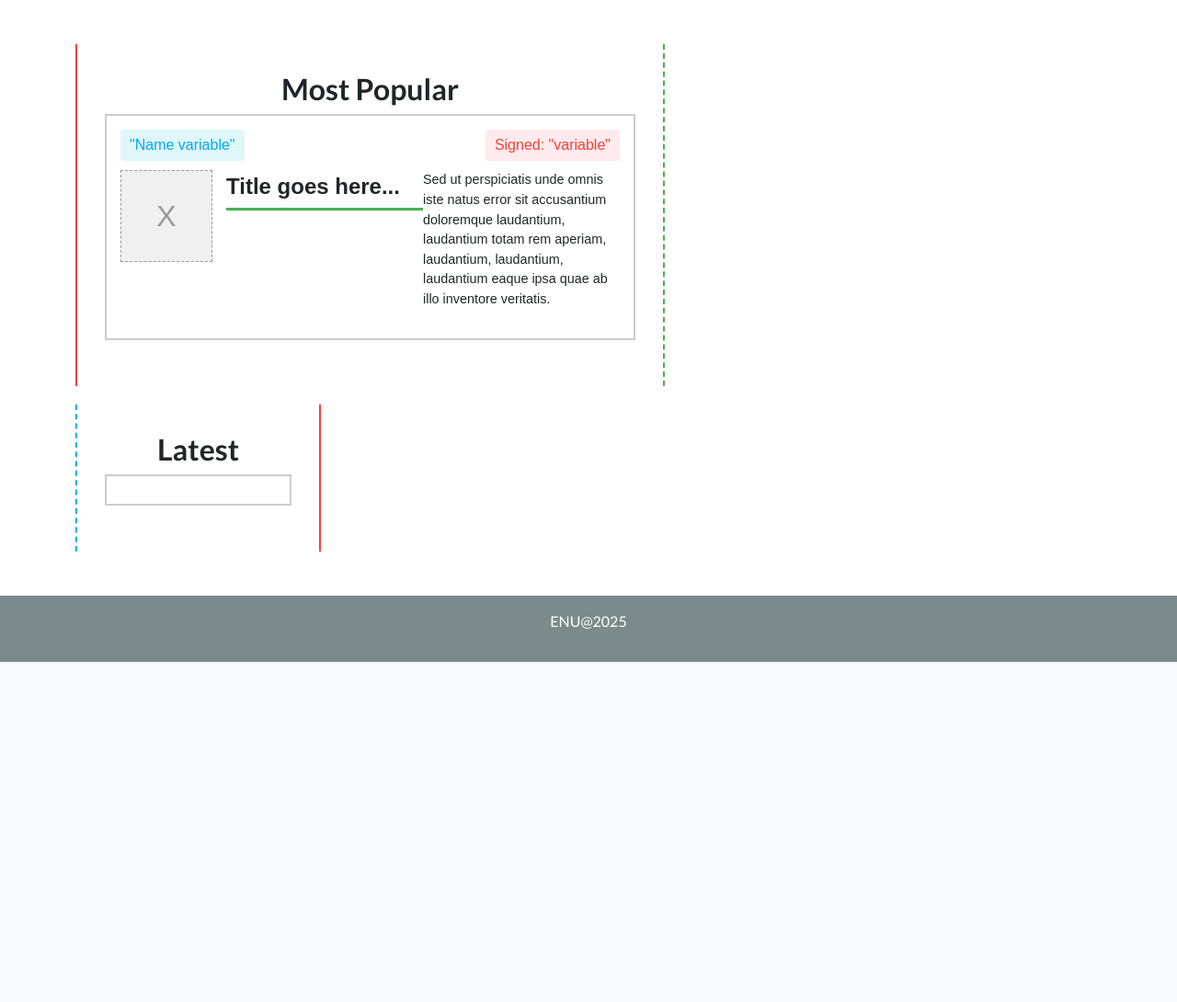
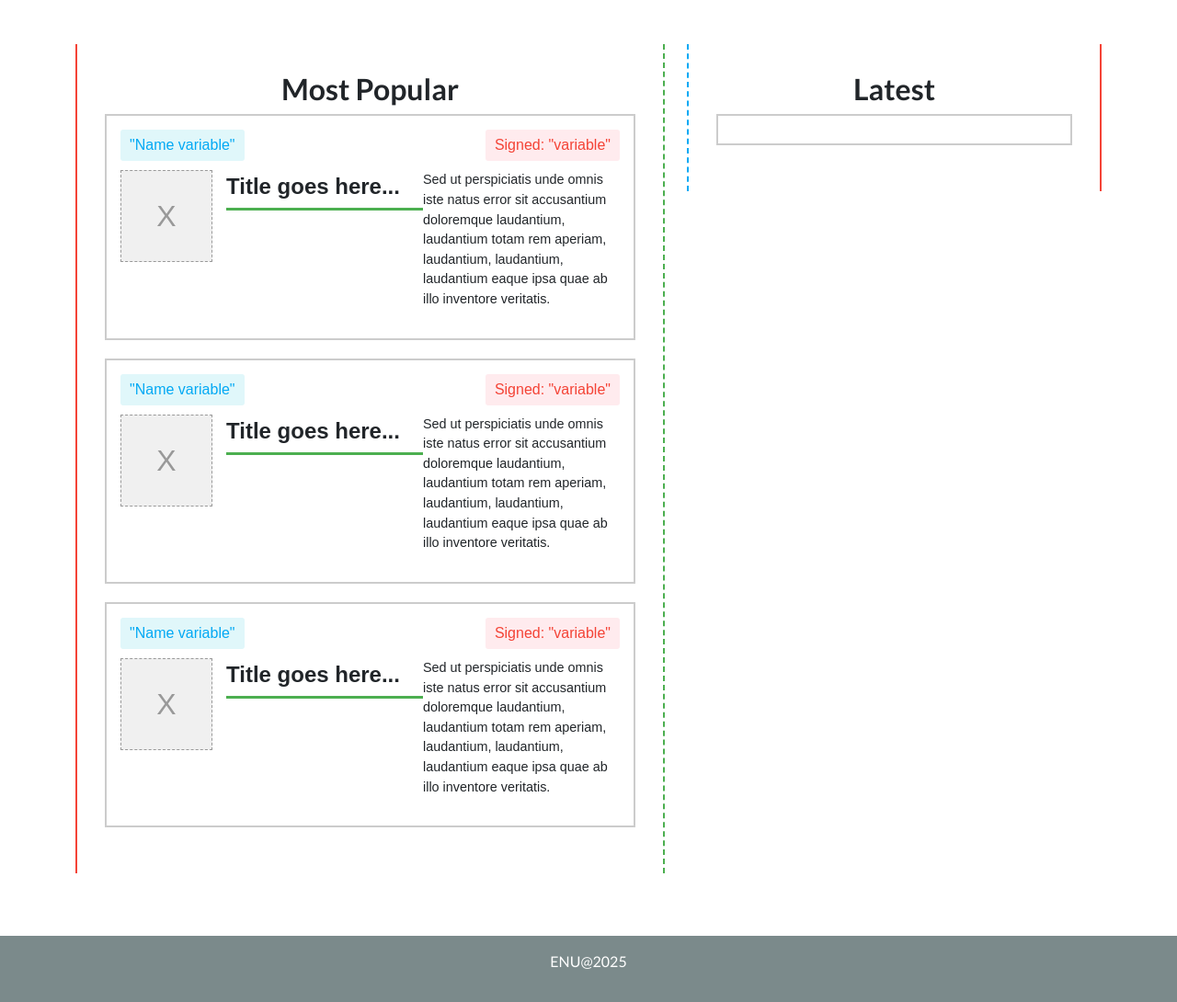
Before and after one commit to EdgarX202/Website-Prototype-2025, a Flask app: page / in a window 1280 px wide. Shown: the part 180-1270 px from the top of the page at 92% size. Before the commit the page ends 900 px from the top, so only its background shows below. Run offline with Flask 3, Linux system fonts and the light colour scheme; some libraries are stand-ins or nearby versions.

Commit message:
Fix layout

```diff
--- a/website/templates/index.html
+++ b/website/templates/index.html
@@ -1,12 +1,12 @@
 <!DOCTYPE html>
 <html lang="en" xmlns="http://www.w3.org/1999/html">
-    <head> <!-- HEAD -->
+    <head>
         <meta charset="UTF-8">
         <meta name="viewport" content="width=device-width, initial-scale=1">
         <!-- Title of the webpage and favicon -->
         <title>Petitions Market</title>
         <link rel="icon" type="image/png" sizes="48x48" href="static/images/favicon.png">
-        <!-- Stylesheets, javascript, jquery -->
+        <!-- Stylesheets, javascript, jquery(CDN) -->
         <link rel="stylesheet" href="{{ url_for('static', filename='css/bootstrap.css') }}">
         <link rel="stylesheet" href="{{ url_for('static', filename='css/style.css') }}">
         <script src="{{ url_for('static', filename='js/bootstrap.bundle.js') }}"></script>
@@ -88,15 +88,50 @@
                                 eaque ipsa quae ab illo inventore veritatis.
                             </p>
                     </div>
-                </div>
+                    <div class="custom-petition-box">
+                        <div class="petition-header">
+                            <span>"Name variable"</span>
+                            <span>Signed: "variable"</span>
+                        </div>
+                        <div class="petition-image">
+                            X
+                        </div>
+                            <div class="petition-title">
+                                Title goes here...
+                            </div>
+                            <p class="petition-description">
+                                Sed ut perspiciatis unde omnis iste natus error sit accusantium doloremque
+                                laudantium, laudantium totam rem aperiam, laudantium, laudantium, laudantium
+                                eaque ipsa quae ab illo inventore veritatis.
+                            </p>
+                    </div>
+                    <div class="custom-petition-box">
+                        <div class="petition-header">
+                            <span>"Name variable"</span>
+                            <span>Signed: "variable"</span>
+                        </div>
+                        <div class="petition-image">
+                            X
+                        </div>
+                            <div class="petition-title">
+                                Title goes here...
+                            </div>
+                            <p class="petition-description">
+                                Sed ut perspiciatis unde omnis iste natus error sit accusantium doloremque
+                                laudantium, laudantium totam rem aperiam, laudantium, laudantium, laudantium
+                                eaque ipsa quae ab illo inventore veritatis.
+                            </p>
+                    </div>
+                </div> <!-- CUSTOM LEFT BOX END -->
+            </div>
+
             <div class="col-sm-5">
                 <div class="custom-right-box">
                     <h3>Latest</h3>
                     <div class="custom-petition-box">
 
                     </div>
-                    </div>
-                </div>
+                </div> <!-- CUSTOM RIGHT BOX END -->
             </div> <!-- ROW END -->
           </div>
         </div> <!-- End of mid-section -->
```
